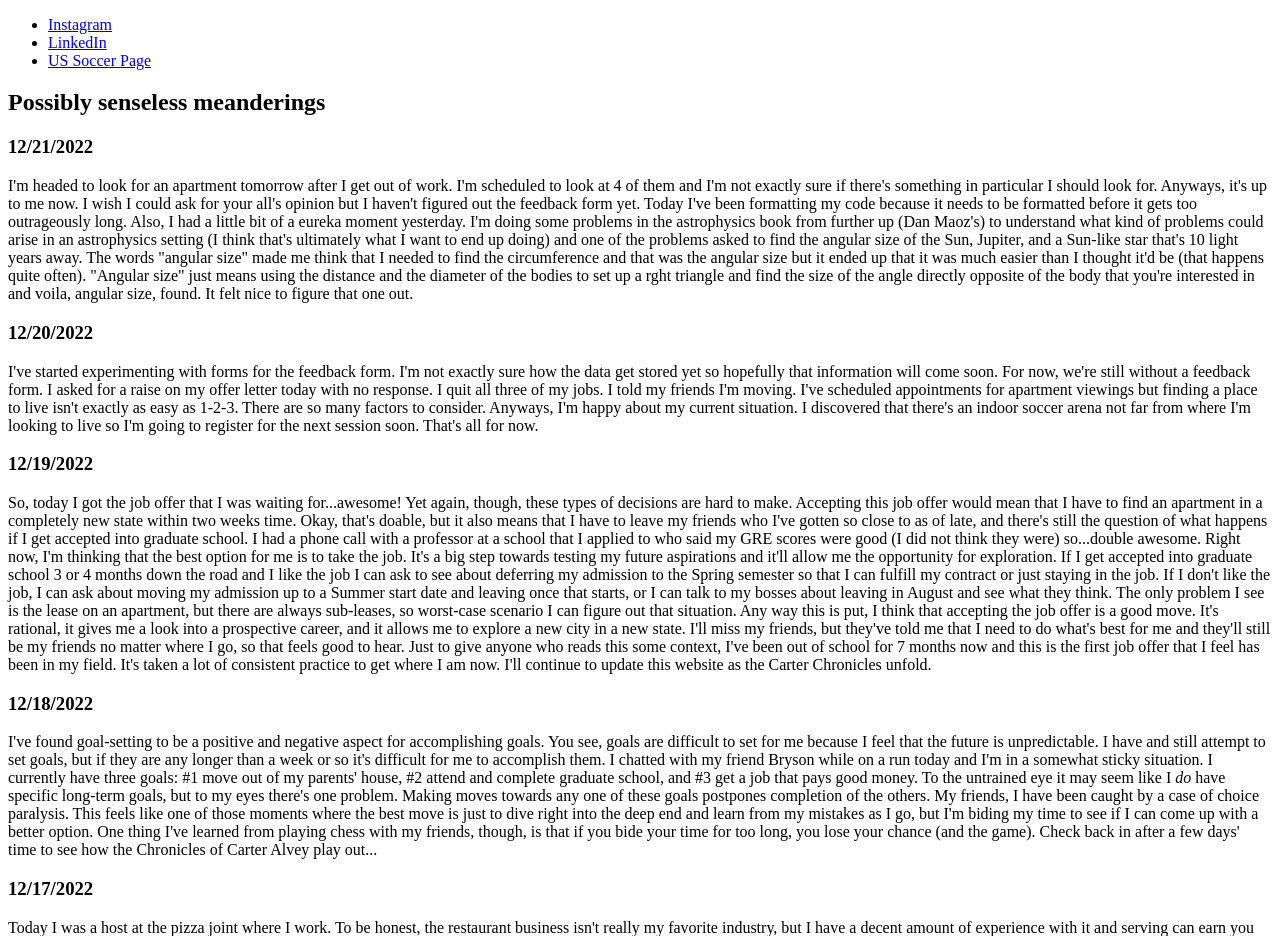
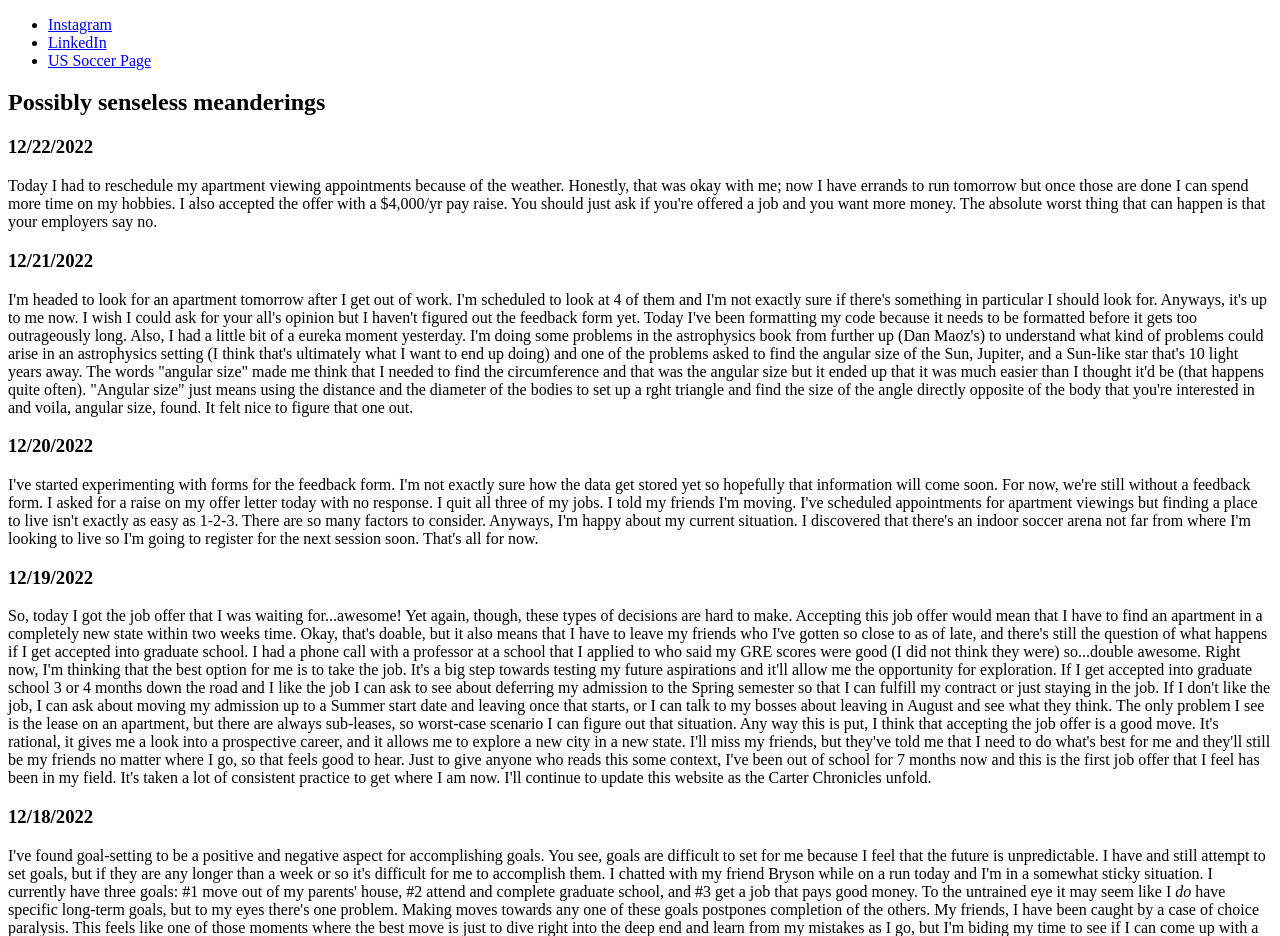
Before and after one commit to carteralvey/carteralvey.github.io, a plain HTML site: page index.html in a window 1280 px wide. Shown: the part 6381-7317 px from the top of the page. Drawn offline with Linux system fonts and the light colour scheme.

Commit message:
Update blog posting
Added a blog post for 12/22/2022.

```diff
--- a/index.html
+++ b/index.html
@@ -278,6 +278,8 @@
 
 	<div id="blog">
 	    <h2> Possibly senseless meanderings </h2>
+		<h3>12/22/2022</h3>
+		<p> Today I had to reschedule my apartment viewing appointments because of the weather. Honestly, that was okay with me; now I have errands to run tomorrow but once those are done I can spend more time on my hobbies. I also accepted the offer with a $4,000/yr pay raise. You should just ask if you're offered a job and you want more money. The absolute worst thing that can happen is that your employers say no.
 		  <h3>12/21/2022</h3>
 		  <p>I'm headed to look for an apartment tomorrow after I get out of work. I'm scheduled to look at 4 of them and I'm not exactly sure if there's something in particular I should look for. Anyways, it's up to me now. I wish I could ask for your all's opinion but I haven't figured out the feedback form yet. Today I've been formatting my code because it needs to be formatted before it gets too outrageously long. Also, I had a little bit of a eureka moment yesterday. I'm doing some problems in the astrophysics book from further up (Dan Maoz's) to understand what kind of problems could arise in an astrophysics setting (I think that's ultimately what I want to end up doing) and one of the problems asked to find the angular size of the Sun, Jupiter, and a Sun-like star that's 10 light years away. The words "angular size" made me think that I needed to find the circumference and that was the angular size but it ended up that it was much easier than I thought it'd be (that happens quite often). "Angular size" just means using the distance and the diameter of the bodies to set up a rght triangle and find the size of the angle directly opposite of the body that you're interested in and voila, angular size, found. It felt nice to figure that one out.
 		  <h3> 12/20/2022</h3>
```
